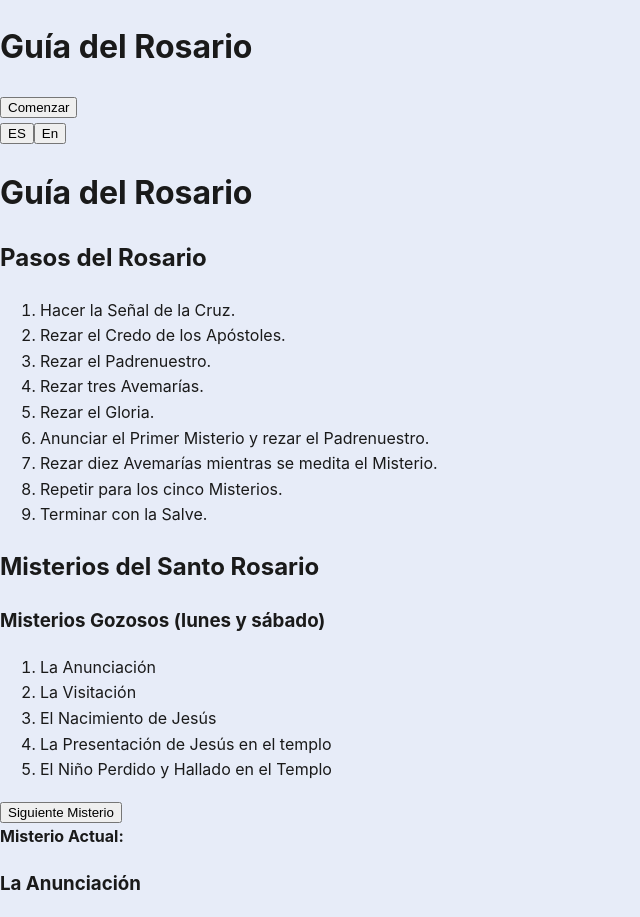
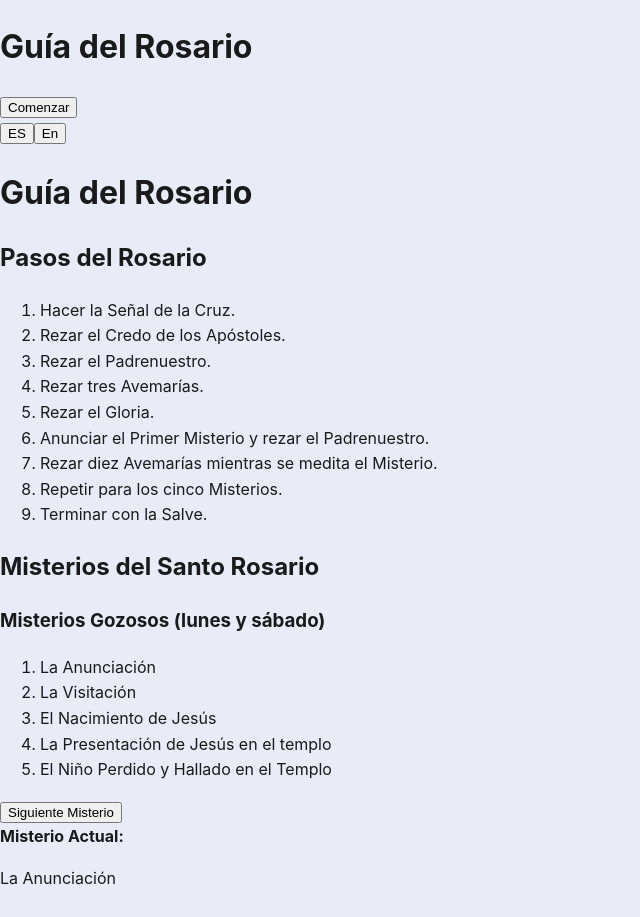
Before and after one commit to LuisDev912/Rosary-guide, a React (Vite) app: page / in a window 1280 px wide. Shown: the whole page, without its empty margins (0-640 px from the left). Built offline with nearby package versions, Linux system fonts and the light colour scheme.

Commit message:
fix(names): rename names to improve clear code

```diff
--- a/src/components/CurrentMystery.jsx
+++ b/src/components/CurrentMystery.jsx
@@ -1,11 +1,7 @@
-function CurrentMystery({ currentMystery }) {
-    if (!currentMystery) return null;
+function CurrentMystery({ selectedMystery }) {
+    if (!selectedMystery) return null;
 
-    return (
-        <div className="Current-mystery">
-            <h3>{currentMystery}</h3>
-        </div>
-    );
+    return <p>{selectedMystery}</p>;
 }
 
 export default CurrentMystery;
--- a/src/pages/RosaryPage.jsx
+++ b/src/pages/RosaryPage.jsx
@@ -51,7 +51,7 @@ function RosaryPage() {
 
     const todayMysteries = realGroups[todayMysteryGroup];
 
-    const currentMystery = useMemo(() => {
+    const Mystery = useMemo(() => {
         return todayMysteries?.list?.[currentMysteryIndex] || null;
     }, [todayMysteries, currentMysteryIndex]);
 
@@ -87,7 +87,7 @@ function RosaryPage() {
 
                     <div>
                         <strong>{t("labels.currentMystery")}:</strong>
-                        <CurrentMystery currentMystery={currentMystery} />
+                        <CurrentMystery selectedMystery={Mystery} />
                     </div>
                 </section>
             </div>
```
